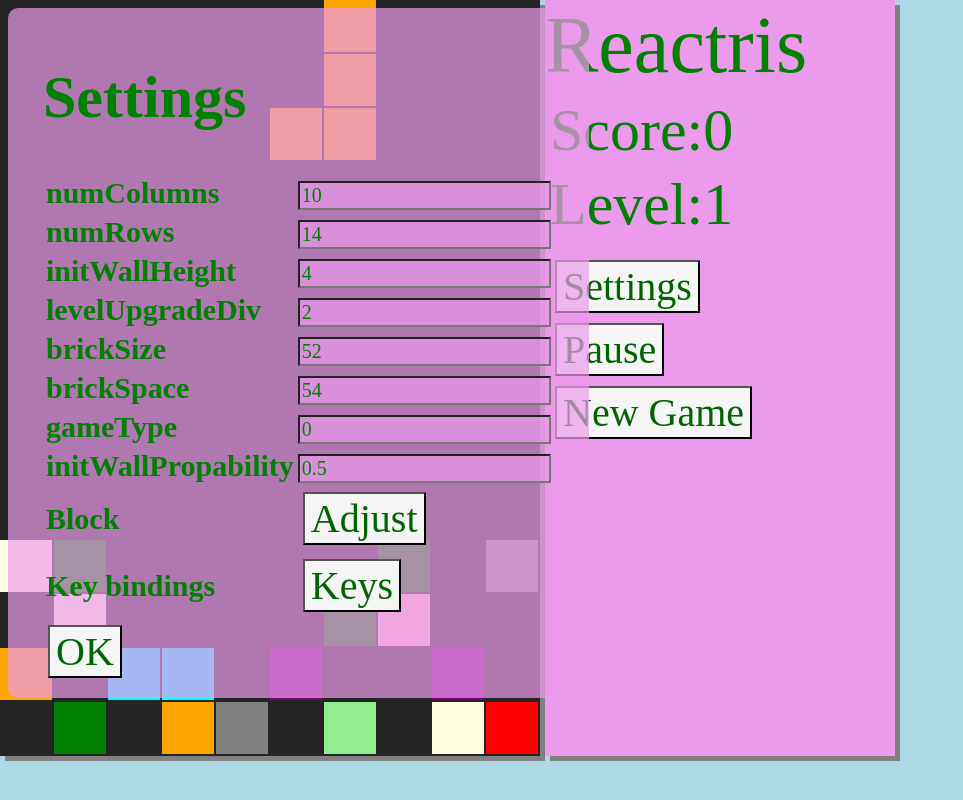
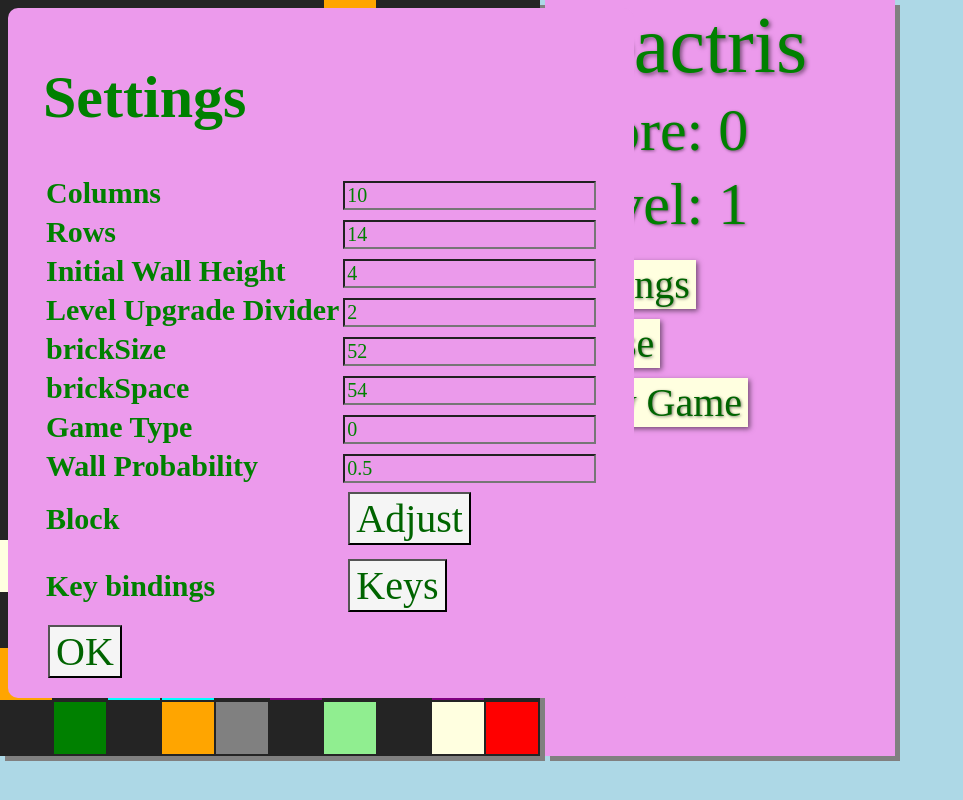
Before and after one commit to pertan4711/reactris, a React (Create React App) app: page / in a window 1280 px wide. Both pictures are taken after a click on the button "Settings". Shown: the whole page, without its empty margins (0-963 px from the left). Built offline with nearby package versions, Linux system fonts and the light colour scheme; a web font is replaced by a local one.

Commit message:
fix for ssl and shadows

```diff
--- a/package.json
+++ b/package.json
@@ -16,7 +16,7 @@
     "typescript": "^4.0.3"
   },
   "scripts": {
-    "start": "react-scripts --openssl-legacy-provider start",
+    "start": "react-scripts start",
     "build": "react-scripts build",
     "test": "react-scripts test",
     "eject": "react-scripts eject"
--- a/src/Tetris.css
+++ b/src/Tetris.css
@@ -35,7 +35,7 @@ body {
 }
 
 .playground-dialogue {
-  background: rgb(236, 154, 236, 0.7);
+  background: rgb(236, 154, 236);
   color: green;
   font-family: "Joti One", cursive;
   font-size: 30px;
--- a/src/components/board/Score.tsx
+++ b/src/components/board/Score.tsx
@@ -25,13 +25,46 @@ const ScoreBoard = ({ width, height, actionCallbacks, pg }: ScoreProps) => {
           top: 0,
         }}
       >
-        <div className="score-heading">Reactris</div>
-        <div className="score-text">Score:{pg.score}</div>
-        <div className="score-text">Level:{pg.level}</div>
+        <div
+          className="score-heading"
+          style={{
+            textShadow: "2px 2px 4px rgba(0, 0, 0, 0.5)",
+          }}
+        >
+          Reactris
+        </div>
+        <div
+          className="score-text"
+          style={{
+            textShadow: "1px 1px 3px rgba(0, 0, 0, 0.5)",
+          }}
+        >
+          Score: {pg.score}
+        </div>
+        <div
+          className="score-text"
+          style={{
+            textShadow: "1px 1px 3px rgba(0, 0, 0, 0.5)",
+          }}
+        >
+          Level: {pg.level}
+        </div>
         <p />
-        <div style={{ color: "white", margin: "5px" }}>
+        <div
+          style={{
+            color: "white",
+            margin: "5px",
+          }}
+        >
           <button
             className="button-text"
+            style={{
+              textShadow: "1px 1px 3px rgba(0, 0, 0, 0.5)",
+              boxShadow: "2px 2px 5px rgba(0, 0, 0, 0.5)",
+              backgroundColor: "lightyellow",
+              border: "none",
+              cursor: "pointer",
+            }}
             onClick={() => actionCallbacks.showSettings()}
           >
             Settings
@@ -39,6 +72,13 @@ const ScoreBoard = ({ width, height, actionCallbacks, pg }: ScoreProps) => {
           <br />
           <button
             className="button-text"
+            style={{
+              textShadow: "1px 1px 3px rgba(0, 0, 0, 0.5)",
+              boxShadow: "2px 2px 5px rgba(0, 0, 0, 0.5)",
+              backgroundColor: "lightyellow",
+              border: "none",
+              cursor: "pointer",
+            }}
             onClick={() => actionCallbacks.togglePause()}
           >
             Pause
@@ -46,6 +86,13 @@ const ScoreBoard = ({ width, height, actionCallbacks, pg }: ScoreProps) => {
           <br />
           <button
             className="button-text"
+            style={{
+              textShadow: "1px 1px 3px rgba(0, 0, 0, 0.5)",
+              boxShadow: "2px 2px 5px rgba(0, 0, 0, 0.5)",
+              backgroundColor: "lightyellow",
+              border: "none",
+              cursor: "pointer",
+            }}
             onClick={() => actionCallbacks.startNewGame()}
           >
             New Game
--- a/src/components/board/Settings.tsx
+++ b/src/components/board/Settings.tsx
@@ -9,20 +9,25 @@ const Settings = ({ gameSettings, setGameSettingsCallback }: SettingsProps) => {
     changed: Boolean;
   };
 
-  let transformSettings: localSettingType[] = [];
+  const labelMap = {
+    numColumns: "Columns",
+    numRows: "Rows",
+    gameType: "Game Type",
+    initWallHeight: "Initial Wall Height",
+    initWallPropability: "Wall Probability",
+    levelUpgradeDiv: "Level Upgrade Divider",
+  };
 
-  // Transform to local setting object to detect change and validate
-  for (const [key, value] of Object.entries(gameSettings)) {
-    let localSetting: localSettingType = {
+  const transformSettings = () => {
+    return Object.entries(gameSettings).map(([key, value]) => ({
       name: key.toString(),
       value: value,
       valid: true,
       changed: false,
-    };
-    transformSettings.push(localSetting);
-  }
+    }));
+  };
 
-  const [localSettings, setLocalSettings] = useState(transformSettings);
+  const [localSettings, setLocalSettings] = useState(transformSettings());
 
   const handleChange = (event: any) => {
     console.log("handleChange: " + event.target.name);
@@ -86,7 +91,7 @@ const Settings = ({ gameSettings, setGameSettingsCallback }: SettingsProps) => {
               {localSettings.map((setting) => (
                 <tr key={setting.name}>
                   <th>
-                    {setting.name}
+                    {labelMap[setting.name as keyof typeof labelMap] || setting.name}
                     {!setting.valid ? "*" : ""}
                   </th>
                   <th>
```
